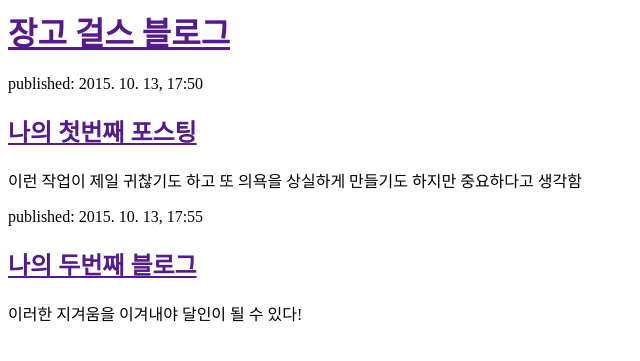
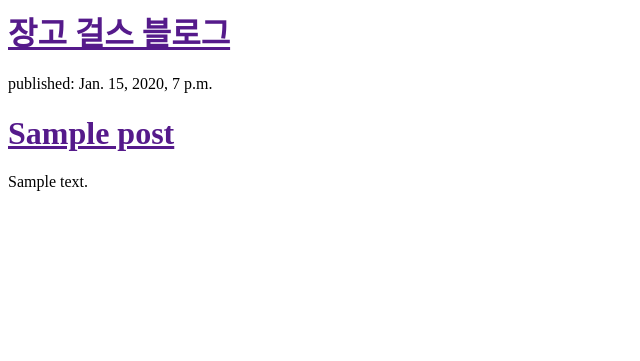
Before and after one commit to nickpark/my-first-blog, a Django app: template blog/templates/blog/post_list.html in a window 1280 px wide. Shown: the top 361 px of the page, without its empty margins (0-640 px from the left). Run offline with Django 3.2, Linux system fonts and the light colour scheme; the template is opened without the code that fills it: values that come from a table or form of the project are taken from there, others are empty; tables that the repository leaves empty hold one stand-in row (values such as "Sample post").

Commit message:
Modified templates to display from database.

```diff
--- a/blog/models.py
+++ b/blog/models.py
@@ -14,5 +14,5 @@ class Post(models.Model):
         self.published_data = timezone.now()
         self.save()
 
-    def __str__(self):
+    def __unicode__(self):
         return self.title
--- a/blog/templates/blog/post_list.html
+++ b/blog/templates/blog/post_list.html
@@ -7,16 +7,12 @@
       <h1><a href="">장고 걸스 블로그</a></h1>
     </div>
 
-    <div>
-      <p>published: 2015. 10. 13, 17:50</p>
-      <h2><a href="">나의 첫번째 포스팅</a></h2>
-      <p> 이런 작업이 제일 귀찮기도 하고 또 의욕을 상실하게 만들기도 하지만 중요하다고 생각함</p>
-    </div>
-
-    <div>
-      <p>published: 2015. 10. 13, 17:55</P>
-        <h2><a href="">나의 두번째 블로그</a></h2>
-        <p>이러한 지겨움을 이겨내야 달인이 될 수 있다!</p>
-    </div>
+    {% for post in posts %}
+      <div>
+        <p>published: {{ post.published_data }}</p>
+        <h1><a href="">{{ post.title }}</a></h1>
+        <p>{{ post.text|linebreaks }}</p>
+      </div>
+    {% endfor %}
   </body>
 </html>
--- a/blog/views.py
+++ b/blog/views.py
@@ -1,4 +1,7 @@
 from django.shortcuts import render
+from django.utils import timezone
+from .models import Post
 
 def post_list(request):
-    return render(request, 'blog/post_list.html', {})
+    posts = Post.objects.filter(published_data__lte=timezone.now()).order_by('published_data')
+    return render(request, 'blog/post_list.html', {'posts': posts})
```
